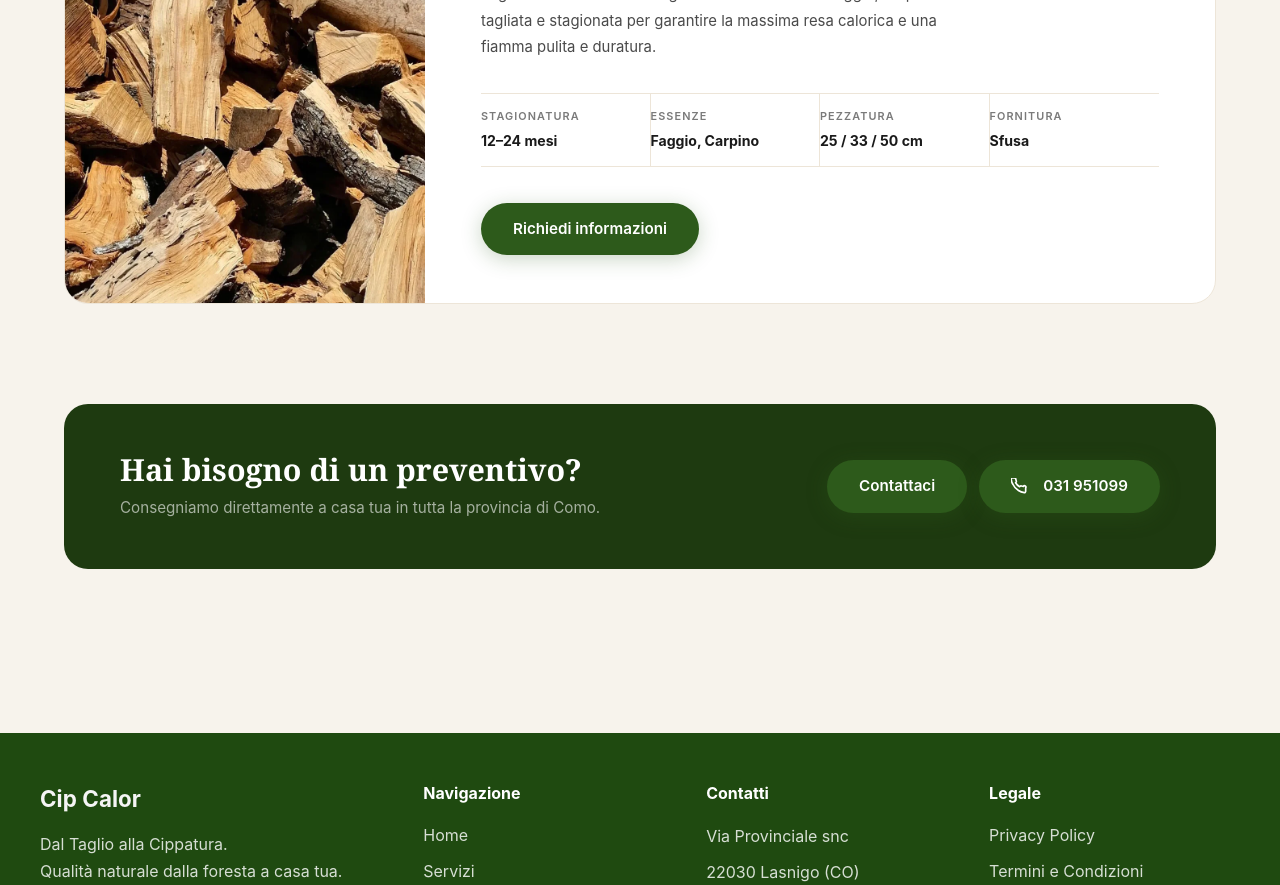
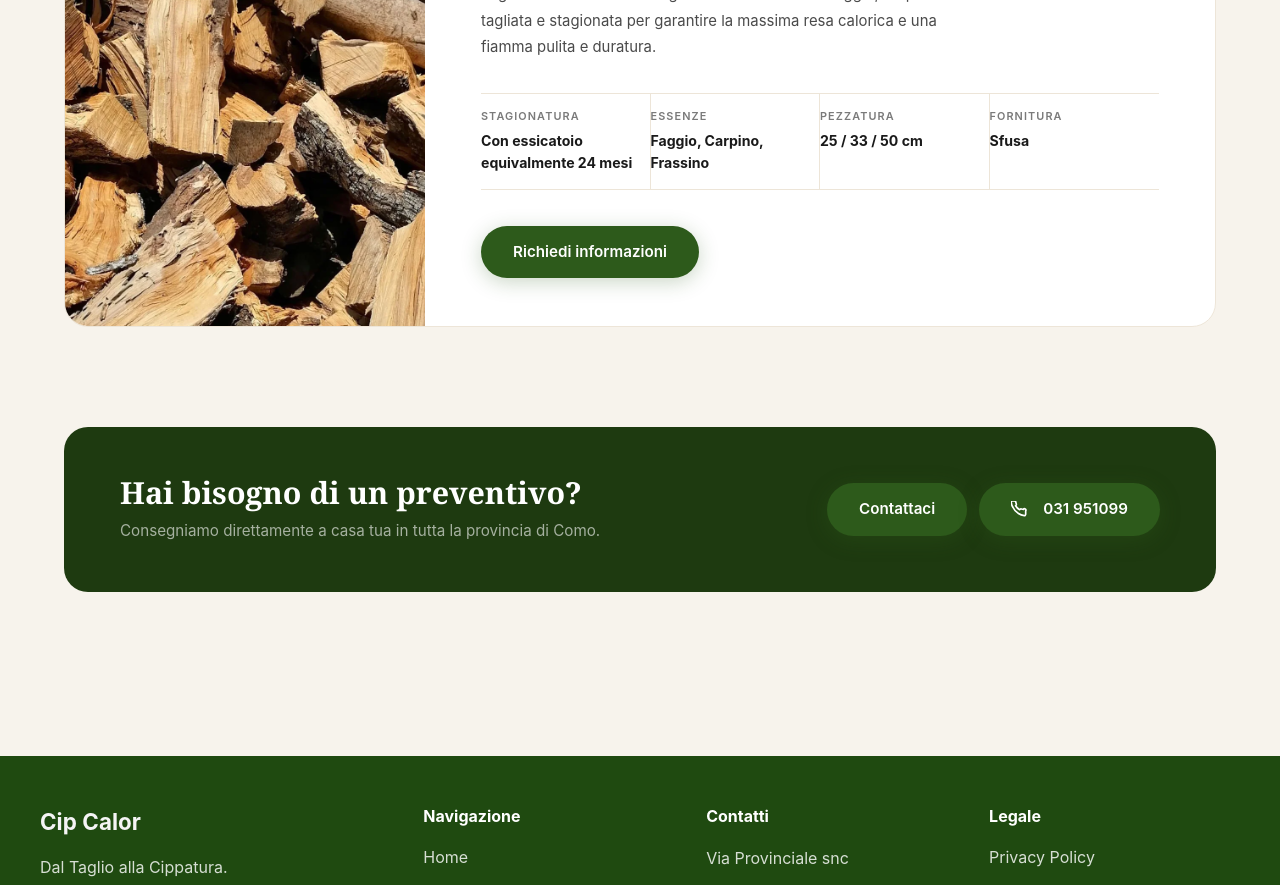
Before and after one commit to sorma/CipCalor, a Next.js app: page /prodotti in a window 1280 px wide. Shown: the part 1780-2665 px from the top of the page. Built offline with nearby package versions, Linux system fonts and the light colour scheme.

Commit message:
Fix prodotti

```diff
--- a/src/app/prodotti/page.js
+++ b/src/app/prodotti/page.js
@@ -38,8 +38,8 @@ const products = [
     image: '/images/legna.webp',
     desc: 'Legna selezionata tra le migliori essenze locali — faggio, carpino  — tagliata e stagionata per garantire la massima resa calorica e una fiamma pulita e duratura.',
     specs: [
-      { label: 'Stagionatura', value: '12–24 mesi' },
-      { label: 'Essenze', value: 'Faggio, Carpino' },
+      { label: 'Stagionatura', value: 'Con essicatoio equivalmente 24 mesi' },
+      { label: 'Essenze', value: 'Faggio, Carpino, Frassino' },
       { label: 'Pezzatura', value: '25 / 33 / 50 cm' },
       { label: 'Fornitura', value: 'Sfusa' },
     ],
```
